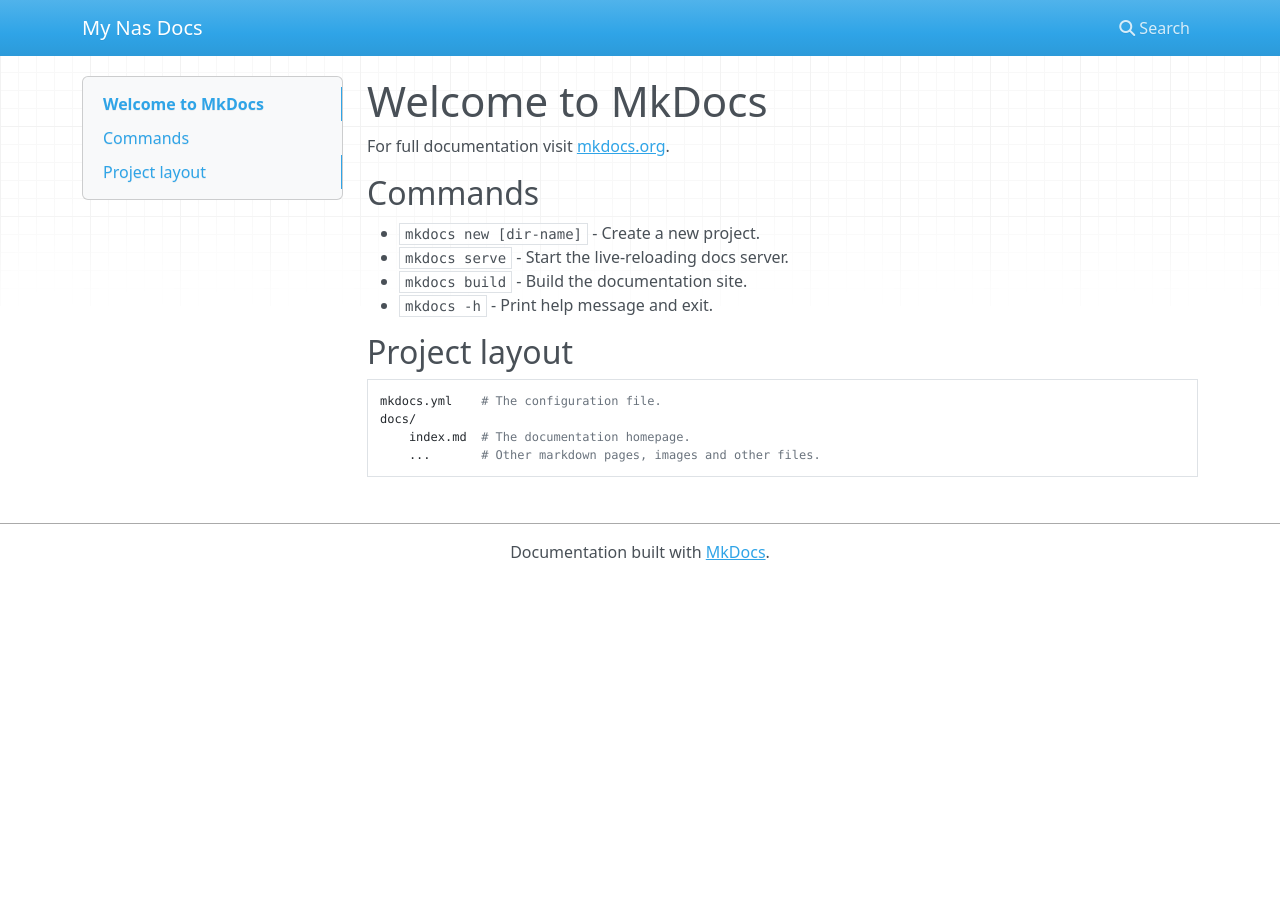
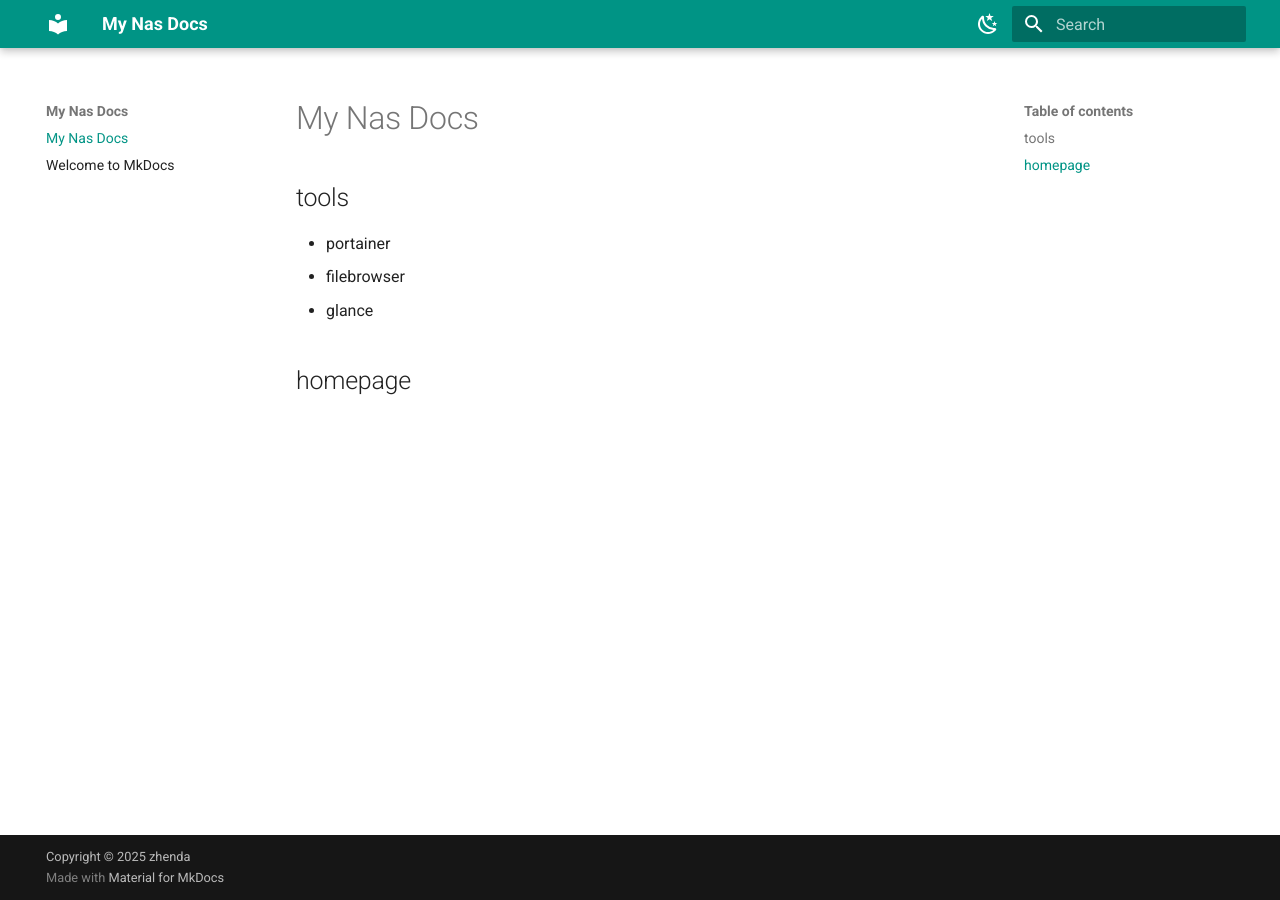
Before and after one commit to zhenda-hub/my-docker-files, an MkDocs documentation site: the page built from docs/index.md, in a window 1280 px wide. Built offline with MkDocs 1.6.1 and Material for MkDocs 9.7.7, drawn with Linux system fonts in a browser that asks for light colours; nearby versions of some CDN libraries.

Commit message:
add: docs

```diff
--- a/docs/index.md
+++ b/docs/index.md
@@ -1,17 +1,10 @@
-# Welcome to MkDocs
+# My Nas Docs
 
-For full documentation visit [mkdocs.org](https://www.mkdocs.org).
 
-## Commands
+## tools
 
-* `mkdocs new [dir-name]` - Create a new project.
-* `mkdocs serve` - Start the live-reloading docs server.
-* `mkdocs build` - Build the documentation site.
-* `mkdocs -h` - Print help message and exit.
+- portainer
+- filebrowser
+- glance
 
-## Project layout
-
-    mkdocs.yml    # The configuration file.
-    docs/
-        index.md  # The documentation homepage.
-        ...       # Other markdown pages, images and other files.
+## homepage
--- a/mkdocs.yml
+++ b/mkdocs.yml
@@ -1 +1,170 @@
 site_name: My Nas Docs
+
+# nav:
+#   - Home: index.md
+#   - 入门指南:
+#       - 安装: getting-started/installation.md
+#       - 配置: getting-started/configuration.md
+#   - 高级功能:
+#       - 插件: advanced/plugins.md
+#       - 自定义主题: advanced/customization.md
+#   - API 参考: api.md
+#   - 常见问题: faq.md
+#   - 关于我们: about.md
+
+# theme: readthedocs
+theme:
+  name: material
+  # language: zh
+  # language: en
+  features:
+    # - navigation.tabs  # 顶部使用 Tab
+    # - navigation.tabs.sticky  # 悬浮固定
+    - navigation.expand  # 侧边栏默认展开
+    # - navigation.indexes  # 侧边栏索引
+    - navigation.path  # 面包屑导航
+    - navigation.top  # 返回顶部
+    - navigation.tracking  # 锚点跟踪
+    - search.suggest
+    - search.highlight
+    - content.code.copy  # 代码块添加复制按钮
+    - content.code.annotate
+    - content.action.edit
+    - toc.follow  # 侧边栏会自动滚动
+  palette:
+    # - scheme: default  # 浅色模式
+    #   primary: indigo  # 主色调：靛蓝
+    #   accent: blue     # 强调色：深蓝
+    #   toggle:
+    #     icon: material/weather-night
+    # - scheme: slate    # 暗色模式
+    #   primary: indigo
+    #   accent: blue
+    #   toggle:
+    #     icon: material/weather-sunny
+    - scheme: default
+      primary: teal
+      accent: light-green
+      toggle:
+        icon: material/weather-night
+    - scheme: slate
+      primary: teal
+      accent: light-green
+      toggle:
+        icon: material/weather-sunny
+    - scheme: default
+      primary: deep purple
+      accent: purple
+      toggle:
+        icon: material/weather-night
+    - scheme: slate
+      primary: deep purple
+      accent: purple
+      toggle:
+        icon: material/weather-sunny
+    # - scheme: default
+    #   primary: orange
+    #   accent: amber
+    #   toggle:
+    #     icon: material/weather-night
+    # - scheme: slate
+    #   primary: orange
+    #   accent: amber
+    #   toggle:
+    #     icon: material/weather-sunny
+    # - scheme: default
+    #   primary: brown
+    #   accent: red
+    #   toggle:
+    #     icon: material/weather-night
+    # - scheme: slate
+    #   primary: brown
+    #   accent: red
+    #   toggle:
+    #     icon: material/weather-sunny
+    - scheme: default
+      primary: grey
+      accent: cyan
+      toggle:
+        icon: material/weather-night
+    - scheme: slate
+      primary: grey
+      accent: cyan
+      toggle:
+        icon: material/weather-sunny
+
+        # icon: material/weather-night
+        # icon: material/weather-sunny
+        # icon: material/lightbulb-outline
+        # icon: material/lightbulb
+
+plugins:
+  - search
+  - awesome-pages
+  # - i18n:
+  #     default_language: zh
+  #     languages:
+  #       - locale: zh
+  #         name: 简体中文
+  #         default: true
+  #         build: true
+  #       - locale: en
+  #         name: English
+  #         build: true
+
+  # - blog
+
+copyright: Copyright &copy; 2025 zhenda
+
+
+markdown_extensions:
+
+  # Python Markdown
+  - abbr
+  - admonition
+  - attr_list
+  - def_list
+  - footnotes
+  - md_in_html
+  - toc:
+      permalink: true
+
+  # Python Markdown Extensions
+  - pymdownx.arithmatex:
+      generic: true
+  - pymdownx.betterem:
+      smart_enable: all
+  - pymdownx.caret
+  - pymdownx.details
+  - pymdownx.emoji:
+      emoji_index: !!python/name:material.extensions.emoji.twemoji
+      emoji_generator: !!python/name:material.extensions.emoji.to_svg
+  - pymdownx.highlight:
+      anchor_linenums: true               # 行号锚点
+      line_spans: __span                  # 行跨度
+      pygments_lang_class: true           # 语言类名
+      auto_title: true                    # 自动标题
+      linenums: true                      # 显示行号
+      linenums_style: pymdownx-inline     # 行号样式
+  - pymdownx.inlinehilite
+  - pymdownx.keys
+  - pymdownx.mark
+  - pymdownx.smartsymbols
+  # ✅ 语法高亮 + 代码增强
+  - pymdownx.superfences:
+      custom_fences:
+        - name: mermaid                   # Mermaid图表支持
+          class: mermaid
+          format: !!python/name:pymdownx.superfences.fence_code_format
+        - name: vegalite                  # Vega-Lite图表支持
+          class: vegalite
+          format: !!python/name:pymdownx.superfences.fence_code_format
+  - pymdownx.tabbed:
+      alternate_style: true
+  - pymdownx.tasklist:
+      custom_checkbox: true
+  - pymdownx.tilde
+
+extra_javascript:
+  - js/mathjax.js
+  - https://unpkg.com/mathjax@3/es5/tex-mml-chtml.js
```
Also changed, not shown: docs/mk-usage.md (added, +17 -0 lines).
